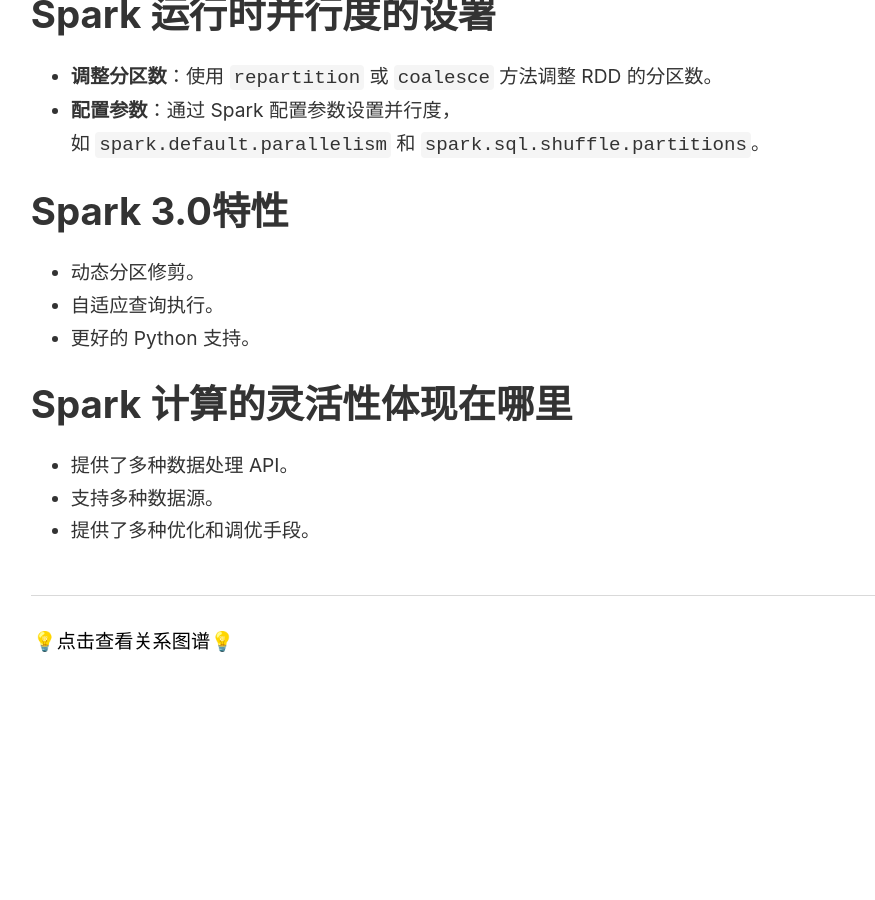
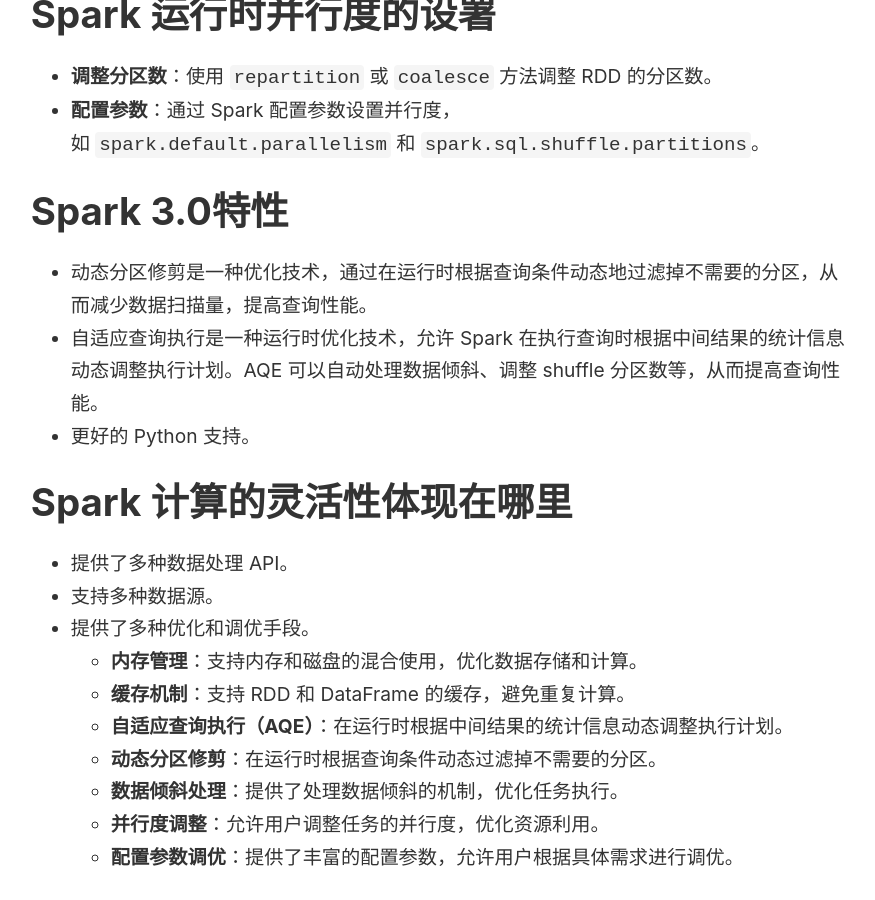
Before and after one commit to wingowen/digital-garden-jekyll, a Jekyll site: the page built from _notes/Spark-面经.md, in a window 1280 px wide and 900 px high, scrolled down 15936 px. Shown: the whole window, without its empty margins (46-921 px from the left). Built offline with Jekyll 4.4.1, drawn with Linux system fonts in a browser that asks for light colours; before the commit the page ends 16706 px from its top, so only the background shows below that.

Commit message:
vault backup: 2024-08-23 20:15:06

```diff
--- a/_notes/Spark-面经.md
+++ b/_notes/Spark-面经.md
@@ -435,8 +435,8 @@ streamingContext.awaitTermination()
 
 # Spark 3.0特性
 
-- 动态分区修剪。
-- 自适应查询执行。
+- 动态分区修剪是一种优化技术，通过在运行时根据查询条件动态地过滤掉不需要的分区，从而减少数据扫描量，提高查询性能。
+- 自适应查询执行是一种运行时优化技术，允许 Spark 在执行查询时根据中间结果的统计信息动态调整执行计划。AQE 可以自动处理数据倾斜、调整 shuffle 分区数等，从而提高查询性能。
 - 更好的 Python 支持。
 
 # Spark 计算的灵活性体现在哪里
@@ -444,3 +444,10 @@ streamingContext.awaitTermination()
 - 提供了多种数据处理 API。
 - 支持多种数据源。
 - 提供了多种优化和调优手段。
+	- **内存管理**：支持内存和磁盘的混合使用，优化数据存储和计算。
+	- **缓存机制**：支持 RDD 和 DataFrame 的缓存，避免重复计算。
+	- **自适应查询执行（AQE）**：在运行时根据中间结果的统计信息动态调整执行计划。
+	- **动态分区修剪**：在运行时根据查询条件动态过滤掉不需要的分区。
+	- **数据倾斜处理**：提供了处理数据倾斜的机制，优化任务执行。
+	- **并行度调整**：允许用户调整任务的并行度，优化资源利用。
+	- **配置参数调优**：提供了丰富的配置参数，允许用户根据具体需求进行调优。
```
